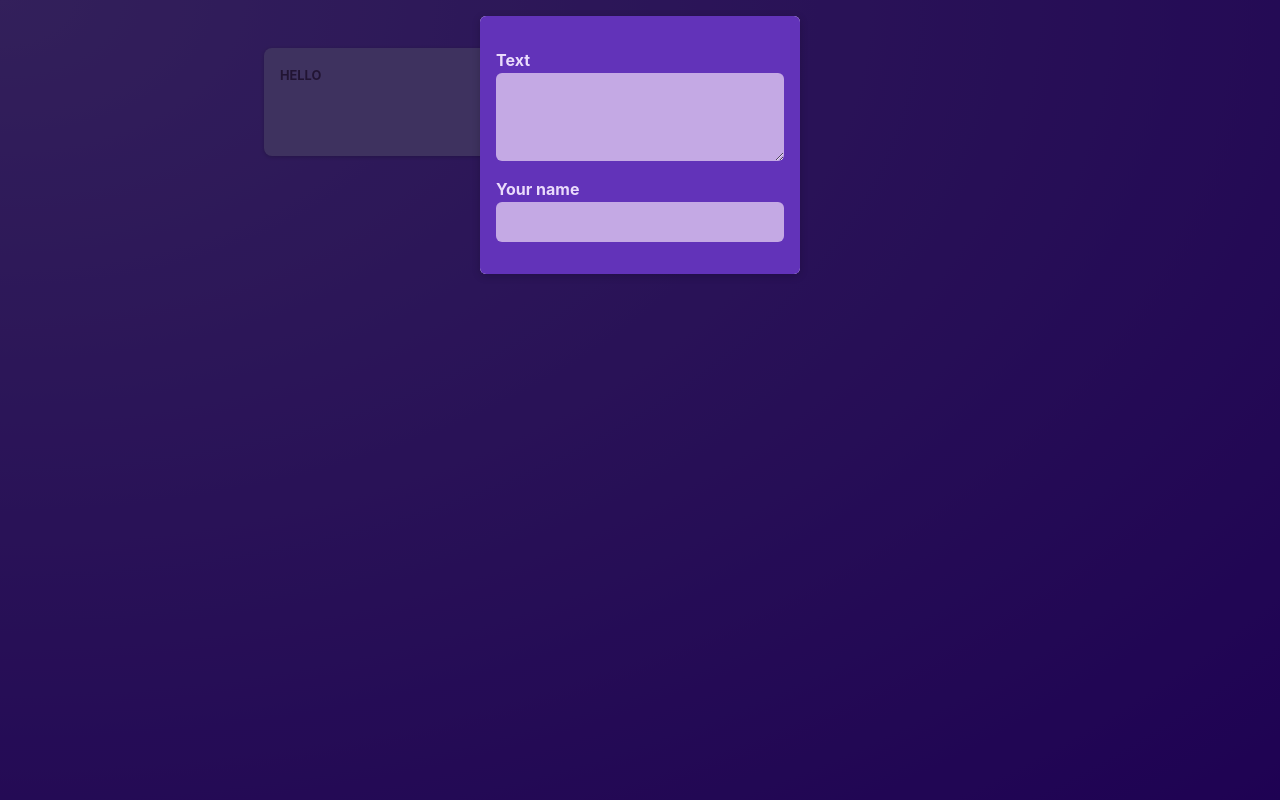
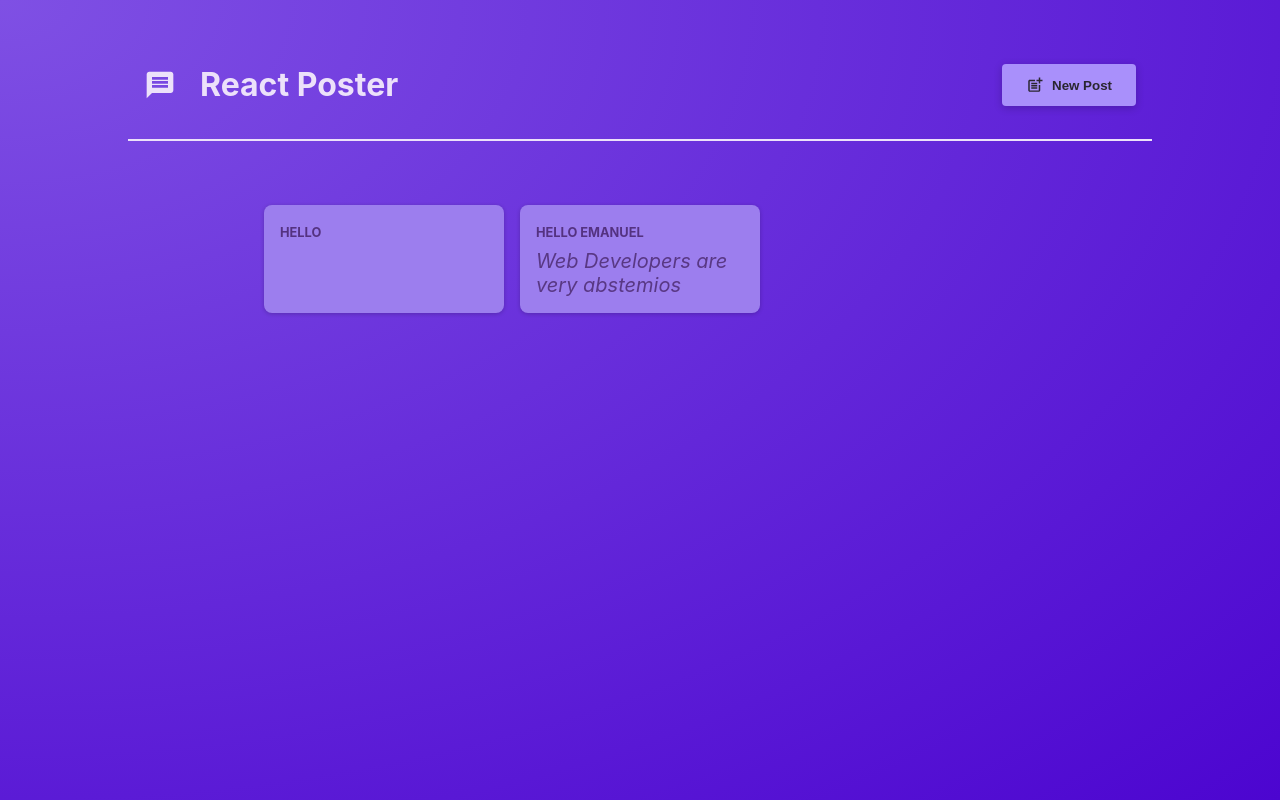
Before and after one commit to Chemusky/starting-vite-project, a React (Vite) app: page / in a window 1280 px wide. Built offline with nearby package versions, Linux system fonts and the light colour scheme.

Commit message:
funcionamiento botón new post

```diff
--- a/package.json
+++ b/package.json
@@ -10,7 +10,8 @@
   },
   "dependencies": {
     "react": "^18.2.0",
-    "react-dom": "^18.2.0"
+    "react-dom": "^18.2.0",
+    "react-icons": "^5.2.1"
   },
   "devDependencies": {
     "@types/react": "^18.0.17",
--- a/src/App.jsx
+++ b/src/App.jsx
@@ -1,13 +1,33 @@
-import Post from "./Components/Post";
+import { useState } from "react";
+import MainHeader from "./Components/MainHeader";
+
 import PostsList from "./Components/PostsList";
 
 function App() {
-  // vídeo 18 de udemy
   // los componentes se pueden poner también <Post> </Post>
+  // por defecto se establece que el modal es no visible (false)
+
+  const [modalIsVisible, setModalIsVisible] = useState(false);
+
+  function showModalHandler() {
+    setModalIsVisible(true);
+  }
+
+  function hideModalHandler() {
+    // esta función se pasa al componente Modal
+    setModalIsVisible(false);
+  }
+
   return (
-    <main>
-      <PostsList />
-    </main>
+    <>
+      <MainHeader onCreatePost={showModalHandler} />
+      <main>
+        <PostsList
+          modalIsVisible={modalIsVisible}
+          modalNotVisible={hideModalHandler}
+        />
+      </main>
+    </>
   );
 }
 
--- /dev/null
+++ b/src/Components/MainHeader.jsx
@@ -0,0 +1,22 @@
+import { MdPostAdd, MdMessage } from "react-icons/md";
+
+import styles from "./MainHeader.module.css";
+
+function MainHeader({ onCreatePost }) {
+  return (
+    <header className={`${styles["header"]}`}>
+      <h1 className={`${styles["logo"]}`}>
+        <MdMessage />
+        React Poster
+      </h1>
+      <p>
+        <button className={`${styles["button"]}`} onClick={onCreatePost}>
+          <MdPostAdd size={18} />
+          New Post
+        </button>
+      </p>
+    </header>
+  );
+}
+
+export default MainHeader;
--- /dev/null
+++ b/src/Components/MainHeader.module.css
@@ -0,0 +1,36 @@
+.header {
+  /* padding: 2rem 10%; */
+  margin: 2rem 10%;
+  padding: 1rem;
+  text-align: center;
+  display: flex;
+  justify-content: space-between;
+  align-items: center;
+  border-bottom: 2px solid #ece1fa;
+}
+
+.logo {
+  font-size: 2rem;
+  display: flex;
+  gap: 1.5rem;
+  align-items: center;
+  color: #ece1fa;
+}
+
+.button {
+  display: inline-flex;
+  align-items: center;
+  gap: 0.5rem;
+  padding: 0.75rem 1.5rem;
+  background-color: #a990fb;
+  color: #2a2630;
+  border: none;
+  border-radius: 4px;
+  box-shadow: 0 2px 8px rgba(0, 0, 0, 0.2);
+  cursor: pointer;
+  font-weight: bold;
+}
+
+.button:hover {
+  background-color: #8c6cf7;
+}
--- a/src/Components/NewPost.jsx
+++ b/src/Components/NewPost.jsx
@@ -1,9 +1,40 @@
+import React from "react";
 import styles from "./NewPost.module.css";
-import React from "react";
 
 function NewPost(props) {
   return (
     <form className={`${styles["form"]}`}>
+      <div className={`${styles["icon-container"]}`}>
+        <svg
+          className={`${styles["svg"]}`}
+          width="40px"
+          height="40px"
+          viewBox="0 0 1024 1024"
+          fill="#e50b0b"
+          class="icon"
+          version="1.1"
+          xmlns="http://www.w3.org/2000/svg"
+          stroke="#e50b0b"
+        >
+          <g id="SVGRepo_bgCarrier" stroke-width="0"></g>
+          <g
+            id="SVGRepo_tracerCarrier"
+            stroke-linecap="round"
+            stroke-linejoin="round"
+          ></g>
+          <g id="SVGRepo_iconCarrier">
+            <path
+              d="M512 897.6c-108 0-209.6-42.4-285.6-118.4-76-76-118.4-177.6-118.4-285.6 0-108 42.4-209.6 118.4-285.6 76-76 177.6-118.4 285.6-118.4 108 0 209.6 42.4 285.6 118.4 157.6 157.6 157.6 413.6 0 571.2-76 76-177.6 118.4-285.6 118.4z m0-760c-95.2 0-184.8 36.8-252 104-67.2 67.2-104 156.8-104 252s36.8 184.8 104 252c67.2 67.2 156.8 104 252 104 95.2 0 184.8-36.8 252-104 139.2-139.2 139.2-364.8 0-504-67.2-67.2-156.8-104-252-104z"
+              fill=""
+            ></path>
+            <path
+              d="M707.872 329.392L348.096 689.16l-31.68-31.68 359.776-359.768z"
+              fill=""
+            ></path>
+            <path d="M328 340.8l32-31.2 348 348-32 32z" fill=""></path>
+          </g>
+        </svg>
+      </div>
       <p>
         <label htmlFor="body">Text</label>
         <textarea id="body" required rows={3} onChange={props.onBodyChange} />
--- a/src/Components/NewPost.module.css
+++ b/src/Components/NewPost.module.css
@@ -21,6 +21,15 @@
   border: none;
   background-color: #c4a9e4;
   color: #28262c;
+}
+
+.icon-container {
+  display: flex;
+  justify-content: right;
+}
+
+svg {
+  cursor: pointer;
 }
 
 .actions {
--- a/src/Components/PostsList.jsx
+++ b/src/Components/PostsList.jsx
@@ -4,20 +4,13 @@ import styles from "./PostsList.module.css";
 import NewPost from "./NewPost";
 import Modal from "./Modal";
 
-function PostsList() {
+function PostsList({ modalIsVisible, modalNotVisible }) {
   // setEnteredBody tiene el set porque modifica la variable enteredBody
   // se pone handler cuando es una función que se va asignar a algún evento
   // con event.target.value se registra el valor introducido por el usuario
-  // por defecto se establece que el modal es visible (true)
 
-  const [modalIsVisible, setModalIsVisible] = useState(true);
   const [enteredBody, setEnteredBody] = useState("");
   const [enteredAuthor, setEnteredAuthor] = useState("");
-
-  function hideModalHandler() {
-    // esta función se pasa al componente Modal
-    setModalIsVisible(false);
-  }
 
   function bodyChangeHandler(event) {
     setEnteredBody(event.target.value);
@@ -29,7 +22,7 @@ function PostsList() {
   return (
     <>
       {modalIsVisible && (
-        <Modal onClose={hideModalHandler}>
+        <Modal onClose={modalNotVisible}>
           <NewPost
             onBodyChange={bodyChangeHandler}
             onAuthorChange={authorChangeHandler}
```
Also changed, not shown: 1 other file (tests, documents, lock files or other folders).
